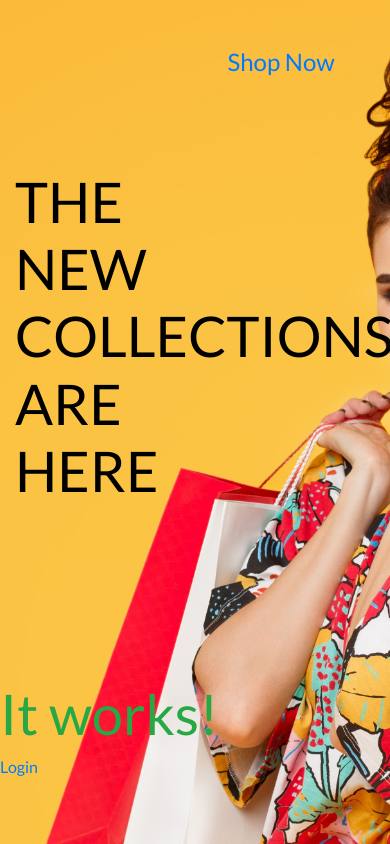
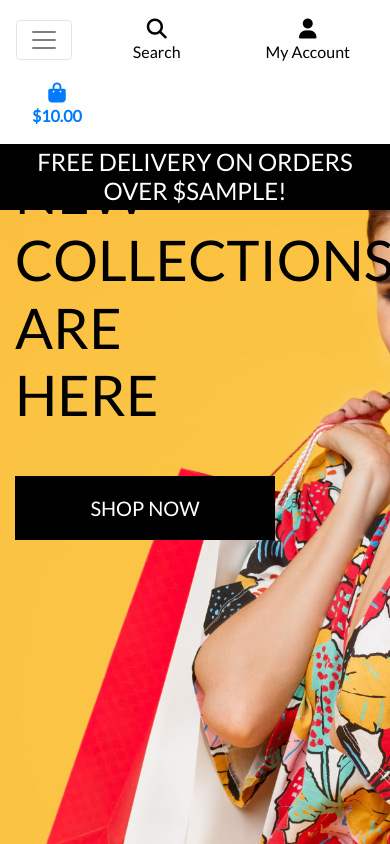
Before and after one commit to kerstin-w/Boutique-Ado, a Django app: template home/templates/home/index.html in a window 390 px wide. Run offline with Django 4.2, Linux system fonts and the light colour scheme; the template is opened without the code that fills it: most values are stand-ins (such as "Sample title", 1, 10 or a date in 2020); some libraries are stand-ins or nearby versions.

Commit message:
Added mobile ehader and main nav bar

```diff
--- a/home/templates/home/index.html
+++ b/home/templates/home/index.html
@@ -10,20 +10,18 @@
 {% endblock %}
 
 {% block content %}
-
 <div class="container h-100">
     <div class="row h-100">
         <div class="col-7 col-md-6 my-auto">
-            <h1 class="display-4 logo-font text-black">The new collections are here</h1>
-        </div>
-        <div class="my-5">
-            <h4>
-                <a href="" chlass="shop-now-button btn btn-lg rounded-0 text-uppercase py-3">Shop Now</a>
-            </h4>
+            <h1 class="display-4 logo-font text-black">
+                The new collections are here
+            </h1>
+            <div class="my-5">
+                <h4>
+                    <a href="" class="shop-now-button btn btn-lg rounded-0 text-uppercase py-3">Shop Now</a>
+                </h4>
+            </div>
         </div>
     </div>
 </div>
-<h1 class="display-4 text-success">It works!</h1>
-<a href="{% url 'account_login' %}">Login</a>
-
 {% endblock %}
--- a/static/css/base.css
+++ b/static/css/base.css
@@ -56,6 +56,10 @@ body {
     border: 1px solid black !important;
 }
 
+.bg-black {
+    background-color: #000 !important;
+}
+
 /* -------------------------------- Media Queries */
 
 /* Slightly larger container on xl screens */
--- a/templates/base.html
+++ b/templates/base.html
@@ -107,6 +107,21 @@
                 </ul>
             </div>
         </div>
+        <div class="row bg-white">
+            <nav class="navbar navbar-expand-lg navbar-light w-100">
+                <button class="navbar-toggler" type="button" data-toggle="collapse" data-target="#main-nav"
+                    aria-controls="main-nav" aria-expanded="false" aria-label="Toggle navigation">
+                    <span class="navbar-toggler-icon"></span>
+                </button>
+                {% include 'includes/mobile-top-header.html' %}
+                {% include 'includes/main-nav.html' %}
+            </nav>
+        </div>
+        <div class="row text-center" id="delivery-banner">
+            <div class="col bg-black text-white">
+                <h4 class="logo-font my-1">Free delivery on orders over ${{ free_shipping_threshold }}!</h4>
+            </div>
+        </div>
     </header>
 
     {% if messages %}
--- /dev/null
+++ b/templates/includes/main-nav.html
@@ -0,0 +1,54 @@
+<div class="collapse navbar-collapse" id="main-nav">
+    <ul class="navbar-nav w-auto mx-auto">
+        <li class="nav-item dropdown">
+            <a class="logo-font font-weight-bold nav-link text-black mr-5" href="#" id="all-products-link"
+                data-toggle="dropdown" aria-haspopup="true" aria-expanded="false">
+                All Products
+            </a>
+            <div class="dropdown-menu border-0" aria-labelledby="all-products-link">
+                <a href="" class="dropdown-item">By Price</a>
+                <a href="" class="dropdown-item ">By Rating</a>
+                <a href="" class="dropdown-item ">By Category</a>
+                <a href="" class="dropdown-item">All Products</a>
+            </div>
+        </li>
+
+        <li class="nav-item dropdown">
+            <a class="logo-font font-weight-bold nav-link text-black mr-5" href="#" id="clothing-link"
+                data-toggle="dropdown" aria-haspopup="true" aria-expanded="false">
+                Clothing
+            </a>
+            <div class="dropdown-menu border-0" aria-labelledby="clothing-link">
+                <a href="" class="dropdown-item">Activewear &amp; Essentials</a>
+                <a href="" class="dropdown-item">Jeans</a>
+                <a href="" class="dropdown-item">Shirts</a>
+                <a href="" class="dropdown-item">All Clothing</a>
+            </div>
+        </li>
+
+        <li class="nav-item dropdown">
+            <a class="logo-font font-weight-bold nav-link text-black mr-5" href="#" id="homeware-link"
+                data-toggle="dropdown" aria-haspopup="true" aria-expanded="false">
+                Homeware
+            </a>
+            <div class="dropdown-menu border-0" aria-labelledby="homeware-link">
+                <a href="" class="dropdown-item">Bed &amp; Bath</a>
+                <a href="" class="dropdown-item">Kitchen &amp; Dining</a>
+                <a href="" class="dropdown-item">All Homeware</a>
+            </div>
+        </li>
+
+        <li class="nav-item dropdown">
+            <a class="logo-font font-weight-bold nav-link text-black" href="#" id="specials-link" data-toggle="dropdown"
+                aria-haspopup="true" aria-expanded="false">
+                Special Offers
+            </a>
+            <div class="dropdown-menu border-0" aria-labelledby="specials-link">
+                <a href="" class="dropdown-item">New Arrivals</a>
+                <a href="" class="dropdown-item">Deals</a>
+                <a href="" class="dropdown-item">Clearance</a>
+                <a href="" class="dropdown-item">All Specials</a>
+            </div>
+        </li>
+    </ul>
+</div>
--- /dev/null
+++ b/templates/includes/mobile-top-header.html
@@ -0,0 +1,60 @@
+<li class="list-inline-item">
+    <a class="text-black nav-link d-block d-lg-none" href="#" id="mobile-search" data-toggle="dropdown"
+        aria-haspopup="true" aria-expanded="false">
+        <div class="text-center">
+            <div><i class="fas fa-search fa-lg"></i></div>
+            <p class="my-0">Search</p>
+        </div>
+    </a>
+    <div class="dropdown-menu border-0 w-100 p-3 rounded-0 my-0" aria-labelledby="mobile-search">
+        <form class="form" method="GET" action="">
+            <div class="input-group w-100">
+                <input class="form-control border border-black rounded-0" type="text" name="q"
+                    placeholder="Search our site">
+                <div class="input-group-append">
+                    <button class="form-control form-control btn btn-black border border-black rounded-0" type="submit">
+                        <span class="icon">
+                            <i class="fas fa-search"></i>
+                        </span>
+                    </button>
+                </div>
+            </div>
+        </form>
+    </div>
+</li>
+<li class="list-inline-item dropdown">
+    <a class="text-black nav-link d-block d-lg-none" href="#" id="user-options" data-toggle="dropdown"
+        aria-haspopup="true" aria-expanded="false">
+        <div class="text-center">
+            <div><i class="fas fa-user fa-lg"></i></div>
+            <p class="my-0">My Account</p>
+        </div>
+    </a>
+    <div class="dropdown-menu border-0" aria-labelledby="user-options">
+        {% if request.user.is_authenticated %}
+        {% if request.user.is_superuser %}
+        <a href="{% url 'account_logout' %}" class="dropdown-item">Product Management</a>
+        {% endif %}
+        <a href="{% url 'profile' %}" class="dropdown-item">My Profile</a>
+        <a href="{% url 'account_logout' %}" class="dropdown-item">Logout</a>
+        {% else %}
+        <a href="{% url 'account_signup' %}" class="dropdown-item">Register</a>
+        <a href="{% url 'account_login' %}" class="dropdown-item">Login</a>
+        {% endif %}
+    </div>
+</li>
+<li class="list-inline-item">
+    <a class="{% if grand_total %}text-primary font-weight-bold{% else %}text-black{% endif %} nav-link d-block d-lg-none"
+        href="">
+        <div class="text-center">
+            <div><i class="fas fa-shopping-bag fa-lg"></i></div>
+            <p class="my-0">
+                {% if grand_total %}
+                ${{ grand_total|floatformat:2 }}
+                {% else %}
+                $0.00
+                {% endif %}
+            </p>
+        </div>
+    </a>
+</li>
```
